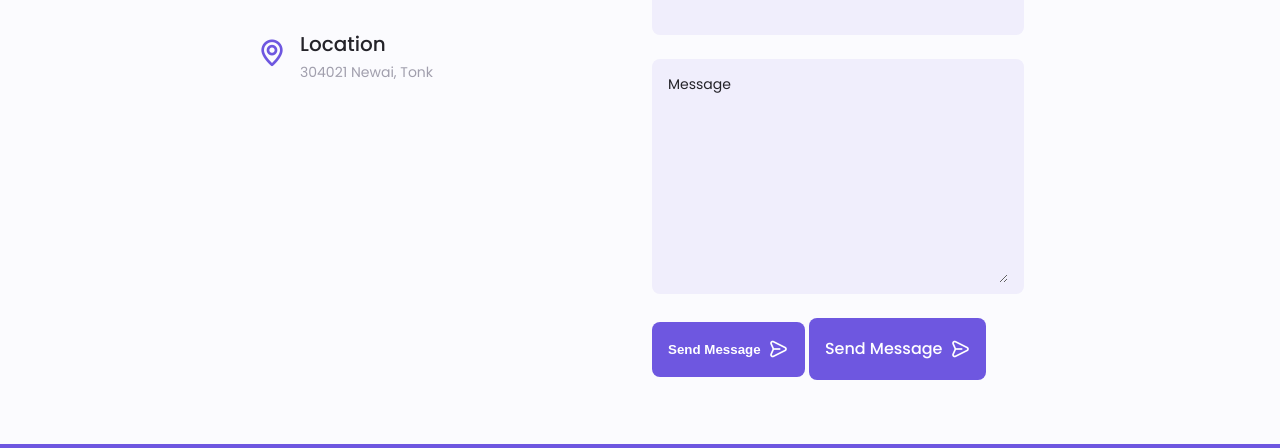
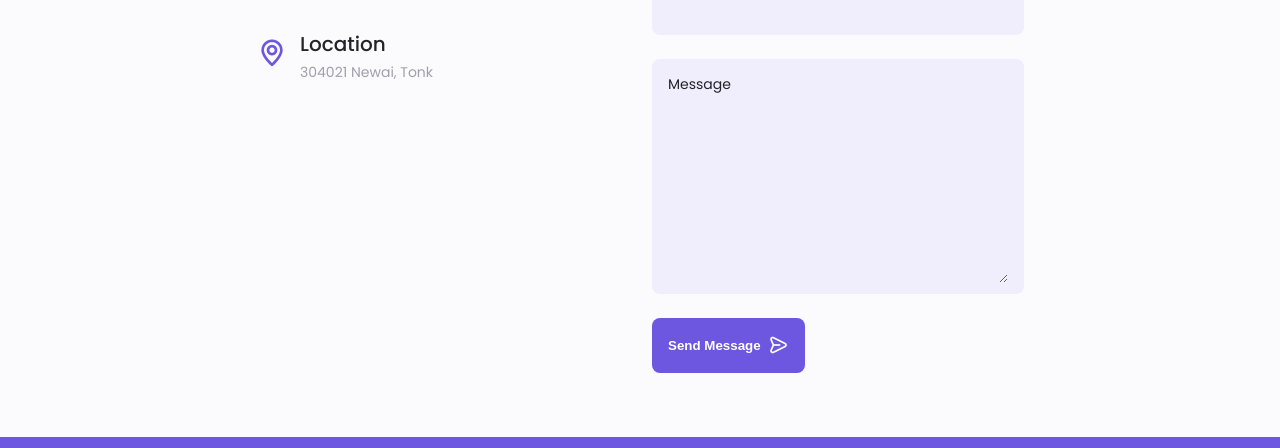
Before and after one commit to AsifNewai/MrAsif.github.io, a plain HTML site: page index.html in a window 1280 px wide. Shown: the part 4384-4832 px from the top of the page. Drawn offline with nearby package versions, Linux system fonts and the light colour scheme.

Commit message:
sdfgfgsd

```diff
--- a/index.html
+++ b/index.html
@@ -755,14 +755,10 @@
                     </div>
 
                     <div>
-                        <button type="submit" class="button button--flex" style="border:none;font: size 16px;">
+                        <button type="submit" class="button button--flex" style="border:none;font: size 20px;">
                             <strong>Send Message</strong>
                             <i class="uil uil-message button__icon"></i>
                         </button>
-                        <a href="" type="submit" class="button button--flex">
-                            Send Message
-                            <i class="uil uil-message button__icon"></i>
-                        </a>
                     </div>
                 </form>
             </div>
```
